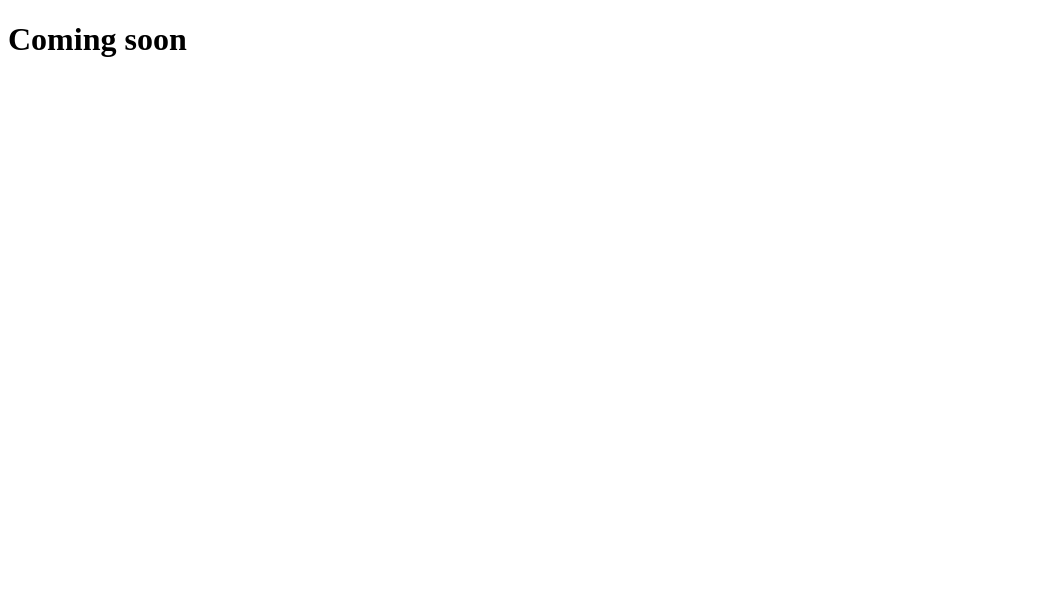
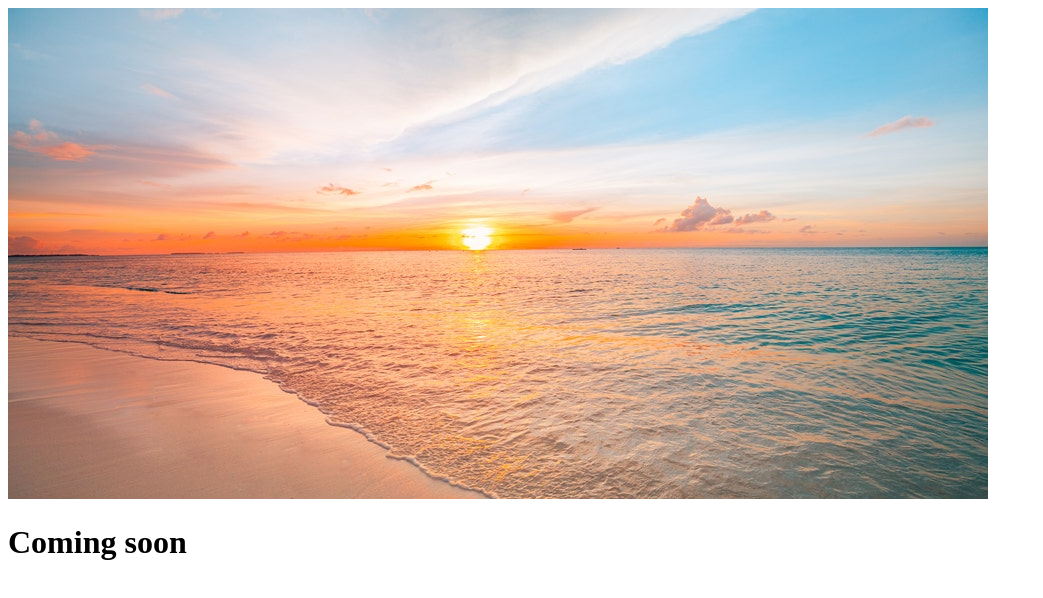
Before and after one commit to smaizu93/Git-101, a plain HTML site: page index.html in a window 1280 px wide. Shown: the whole page, without its empty margins (0-1043 px from the left). Drawn offline with Linux system fonts and the light colour scheme.

Commit message:
Added picture of sunset to Coming Soon page

```diff
--- a/index.html
+++ b/index.html
@@ -2,6 +2,7 @@
     <html>
         <head></head>
         <body>
+            <img src="sunset.jpg" alt="">
             <h1>Coming soon</h1>
         </body>
 
```
Also changed, not shown: sunset.jpg (added).
